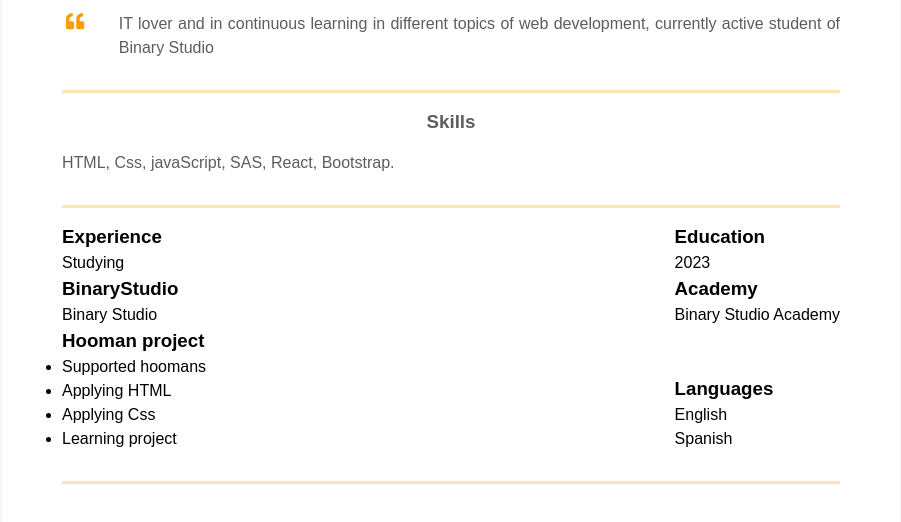
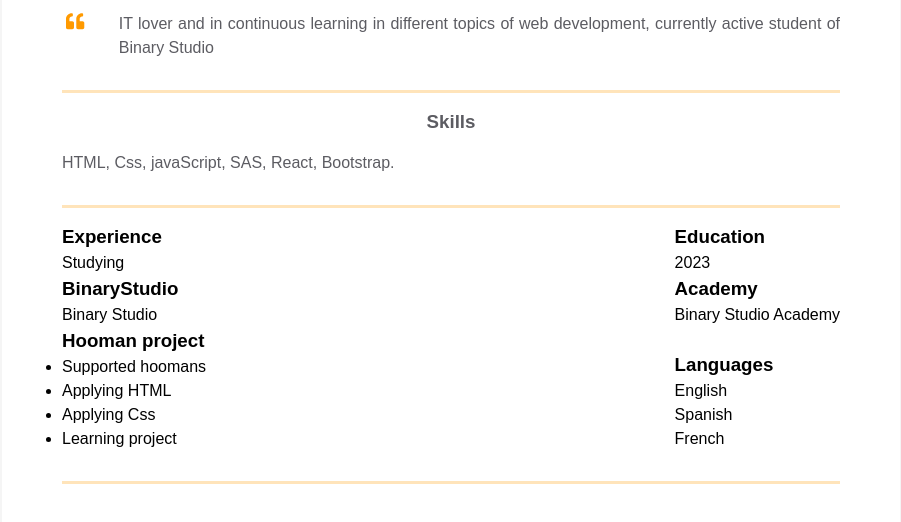
Before and after one commit to lybauber/homepage, a plain HTML site: page index.html in a window 1280 px wide. Shown: the part 338-860 px from the top of the page, without its empty margins (189-1090 px from the left). Drawn offline with Linux system fonts and the light colour scheme.

Commit message:
new personal info

```diff
--- a/index.html
+++ b/index.html
@@ -139,6 +139,7 @@
                               <h3 class="additional-info__languages-header">Languages</h3>
                               <p class="additional-info__languages-item">English</p>
                               <p class="additional-info__languages-item">Spanish</p>
+                              <p class="additional-info__languages-item">French</p>
 
                             </div>
                           </div>
```
